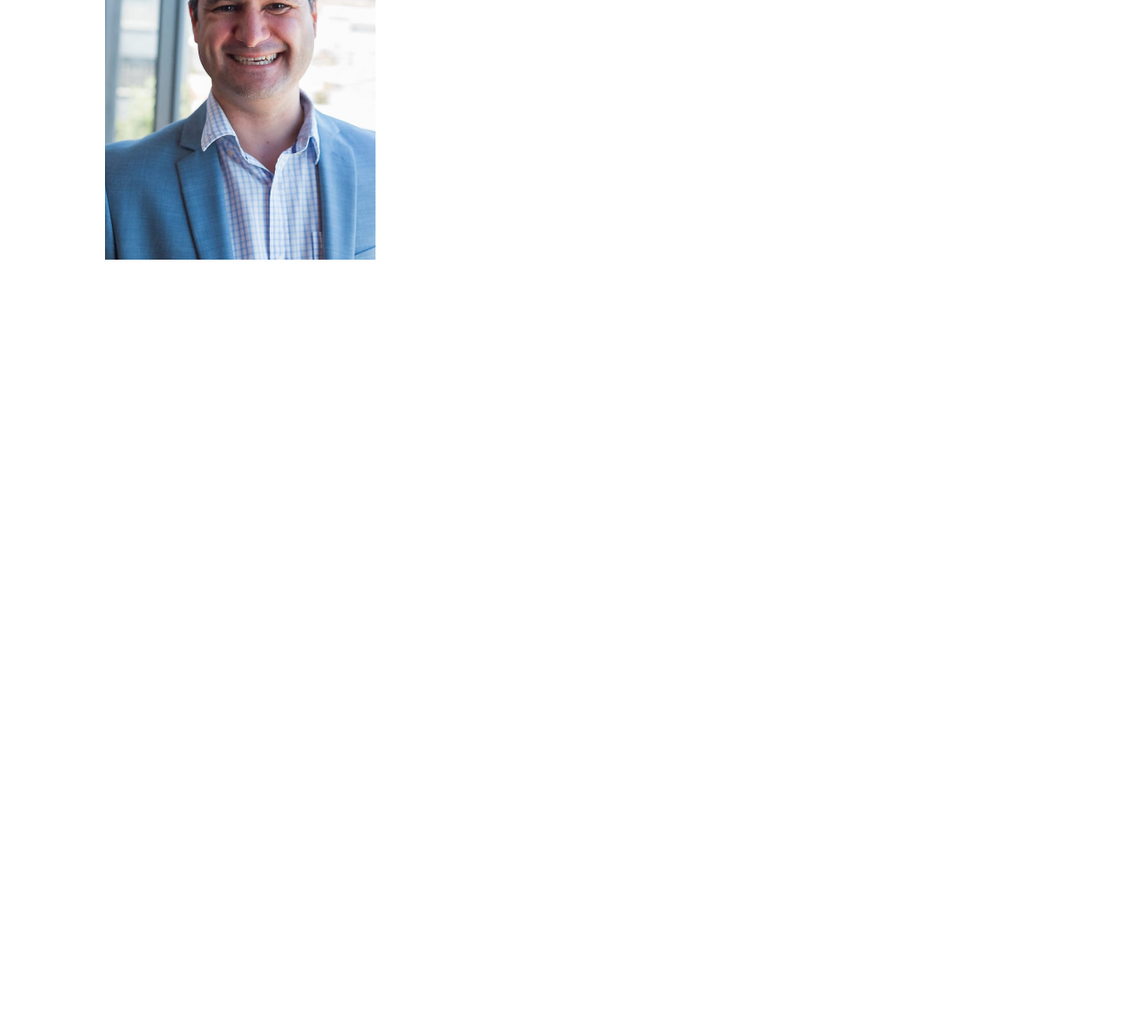
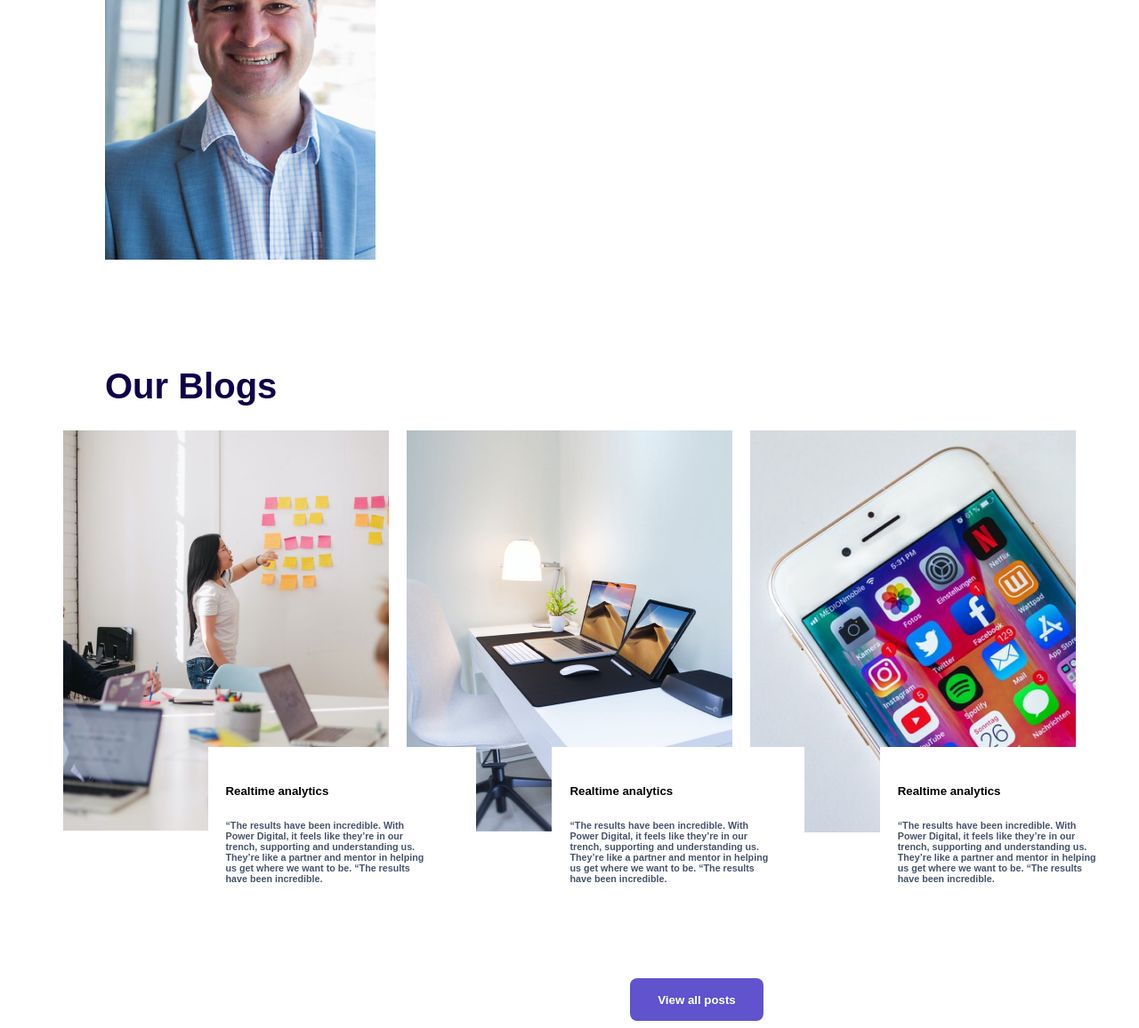
Before and after one commit to dev-rayhona/digital-agency, a plain HTML site: page index.html in a window 1280 px wide. Shown: the part 1659-2815 px from the top of the page at 89% size. Before the commit the page ends 1959 px from the top, so only its background shows below. Drawn offline with Linux system fonts and the light colour scheme.

Commit message:
our blogs finishes

```diff
--- a/css/style.css
+++ b/css/style.css
@@ -128,3 +128,59 @@ span.purple-text {
     color: #47536B;
     font-family: Plus Jakarta Sans;
 }
+.our-blogs{
+    margin-top: 120px;
+}
+.our-blogs-h1{
+    color: #0F0049;
+    font-size: 40px;
+    padding-left: 110px;
+}
+.blogs{
+    display: flex;
+    flex-direction: row;
+    justify-content:center;
+    column-gap: 20px;
+}
+
+.our-blogs .about-blogs{
+    display: flex;
+    flex-direction: row;
+}
+.our-blogs .about-blogs .about-block-1{
+    background-color: white;
+    color: black;
+    width: 280px;
+    height: 220px;
+    margin-top: -100px;
+    margin-left: 225.5px;
+    padding: 20px;
+}
+
+.our-blogs .about-blogs .about-block-2{
+    background-color: white;
+    color: black;
+    width: 260px;
+    height: 220px;
+    margin-top: -100px;
+    margin-left: 85px;
+    padding: 20px;
+}
+
+.our-blogs .about-blogs .about-block-1 h6{
+    color: #47536B;
+}
+.our-blogs .about-blogs .about-block-2 h6{
+    color: #47536B;
+}
+.our-blogs .posts-button{
+    display: inline-flex;
+    height: 48px;
+    width: 150px;
+    justify-content: center;
+    align-items: center;
+    border-radius: 8px;
+    background: #6153CD;
+    color: white;
+    margin-left: 700px;
+}
--- a/index.html
+++ b/index.html
@@ -104,5 +104,36 @@
         <h4>David Calathan - Director of Design Operations, New York</h4>
     </div>
    </div>
+   <div class="our-blogs">
+    <h1 class="our-blogs-h1">Our Blogs</h1>
+    <div class="blogs">
+        <div class="blog-1">
+        <img src="./images/team meeting.png" alt="">
+        </div>
+        <div class="blog-2">
+            <img src="./images/place working.png" alt="">
+        </div>
+        <div class="blog-2">
+            <img src="./images/phone.png" alt="">
+        </div>
+    </div>
+    <div class="about-blogs">
+        <div class="about-block-1">
+            <h5>Realtime analytics</h5>
+            <h6>“The results have been incredible. With<br> Power Digital, it feels like they’re in our<br> trench, supporting and understanding us.<br> They’re like a partner and mentor in helping<br> us get where we want to be. “The results<br> have been incredible. </h6>
+        </div>
+        <div class="about-block-2">
+            <h5>Realtime analytics</h5>
+            <h6>“The results have been incredible. With<br> Power Digital, it feels like they’re in our<br> trench, supporting and understanding us.<br> They’re like a partner and mentor in helping<br> us get where we want to be. “The results<br> have been incredible. </h6>
+        </div>
+        <div class="about-block-2">
+            <h5>Realtime analytics</h5>
+            <h6>“The results have been incredible. With<br> Power Digital, it feels like they’re in our<br> trench, supporting and understanding us.<br> They’re like a partner and mentor in helping<br> us get where we want to be. “The results<br> have been incredible. </h6>
+        </div>
+    </div>
+    <div class="posts-button">
+        <h5>View all posts</h5>
+    </div>
+   </div>
 </body>
 </html>
```
Also changed, not shown: images/phone.png (added), images/place working.png (added), images/team meeting.png (added).
